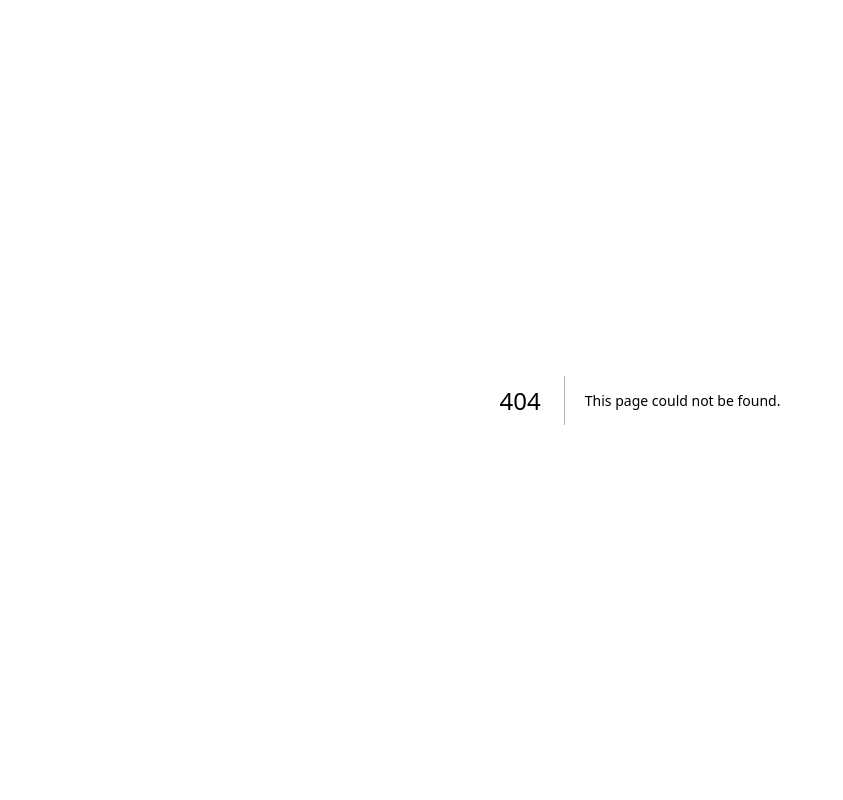
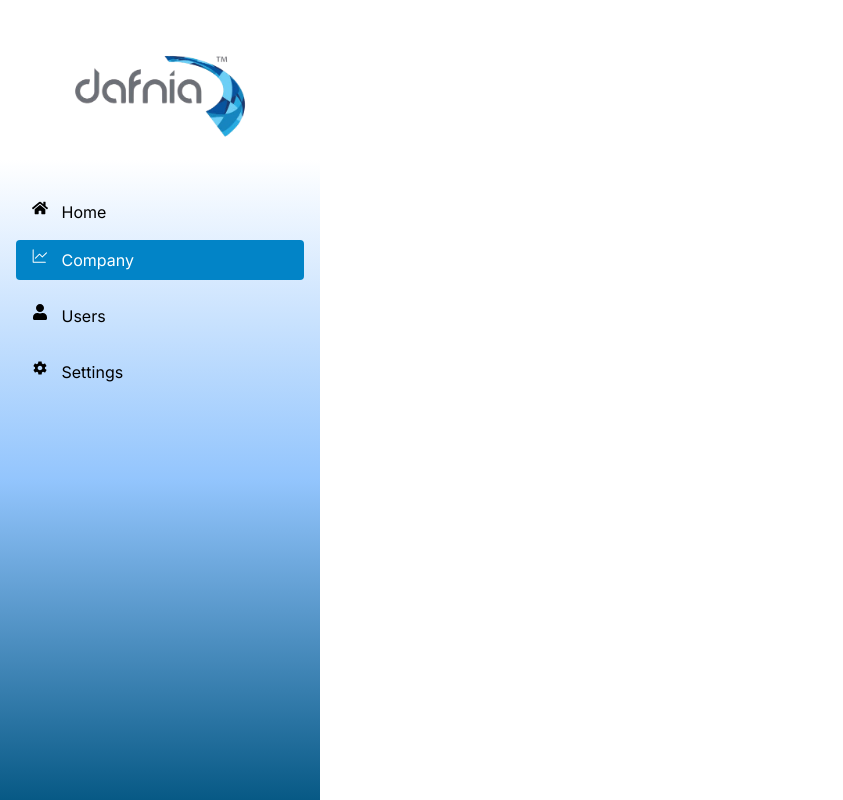
Before and after one commit to haseebx16/dafnia, a Next.js app: page /company in a window 1280 px wide. Before the commit this address had no page. Shown: the whole page, without its empty margins (0-843 px from the left). Built offline with nearby package versions, Linux system fonts and the light colour scheme.

Commit message:
Company Page Creation

```diff
--- /dev/null
+++ b/app/company/page.js
@@ -0,0 +1,42 @@
+import React from 'react';
+import Link from 'next/link';
+import { FaHome, FaUser } from "react-icons/fa";
+import { GoGraph } from "react-icons/go";
+import { IoMdSettings } from "react-icons/io";
+
+const page = () => {
+  return (
+    <div className="flex min-h-screen">
+      <aside className="w-80 bg-white text-white flex flex-col bg-gradient-to-b from-white from-20% via-blue-300 to-sky-800">
+        <div className='flex justify-center items-center'>
+          <img src="/logo-dafnia.png" className='w-auto h-36 mt-6'/>
+        </div>
+        <nav className="flex-1 px-4 mt-6 space-y-4">
+          <Link href='/dashboard'><p href="#" className="flex py-2 px-4 rounded transition text-black duration-200 hover:bg-sky-600 hover:text-white">
+            <FaHome />&nbsp;&nbsp;{" "}Home
+          </p></Link>
+          <Link className='mt-2' href="/company"><p className="flex py-2 mt-2 px-4   rounded  transition duration-200 bg-sky-600 text-white">
+            <GoGraph/>&nbsp;&nbsp;{" "}Company
+          </p></Link>
+          <a href="#" className="flex py-2 px-4 text-black  rounded transition duration-200 hover:bg-sky-600 hover:text-white">
+            <FaUser/> &nbsp;&nbsp;{" "}Users
+          </a>
+          <a href="#" className="flex py-2 px-4 text-black  rounded transition duration-200 hover:bg-sky-600 hover:text-white">
+            <IoMdSettings/>&nbsp;&nbsp;{" "}Settings
+          </a>
+        </nav>
+        <div className="p-6">
+          <Link href="/">
+            {/* <button className="w-full px-4 py-2 bg-sky-700 text-white rounded hover:bg-sky-600">
+              Logout
+            </button> */}
+          </Link>
+        </div>
+      </aside>
+
+
+    </div>
+  )
+}
+
+export default page
--- a/app/dashboard/page.js
+++ b/app/dashboard/page.js
@@ -3,11 +3,7 @@ import Link from 'next/link';
 import { FaHome, FaUser } from "react-icons/fa";
 import { GoGraph } from "react-icons/go";
 import { IoMdSettings } from "react-icons/io";
-import { PiCashRegisterLight } from "react-icons/pi";
-import { IoIosCash } from "react-icons/io";
-import { SiCashapp } from "react-icons/si";
-import { BsCashCoin } from "react-icons/bs";
-import { LiaCashRegisterSolid } from "react-icons/lia";
+
 
 export default function page() {
   return (
@@ -20,9 +16,9 @@ export default function page() {
           <a href="#" className="flex py-2 px-4 rounded transition duration-200 bg-sky-600 text-white">
             <FaHome />&nbsp;&nbsp;{" "}Home
           </a>
-          <a href="#" className="flex py-2 px-4 text-black  rounded  transition duration-200 hover:bg-sky-600 hover:text-white">
+          <Link className='mt-2' href="/company"><p className="flex py-2 mt-2 px-4 text-black  rounded  transition duration-200 hover:bg-sky-600 hover:text-white">
             <GoGraph/>&nbsp;&nbsp;{" "}Company
-          </a>
+          </p></Link>
           <a href="#" className="flex py-2 px-4 text-black  rounded transition duration-200 hover:bg-sky-600 hover:text-white">
             <FaUser/> &nbsp;&nbsp;{" "}Users
           </a>
```
